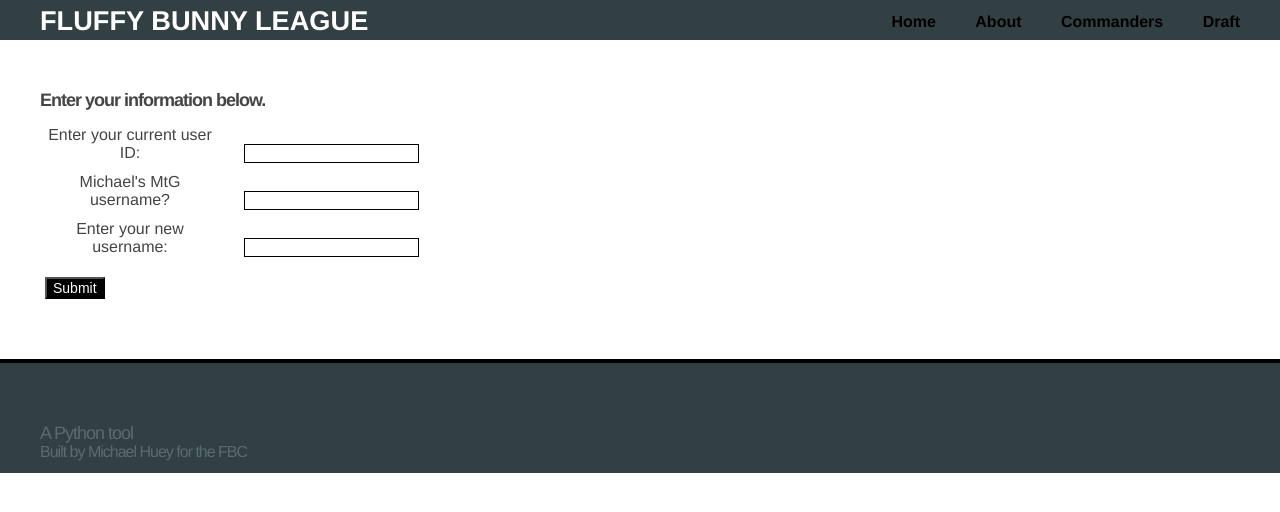
After one commit to huey2117/mtg_league_flask, a Flask app: page /users in a window 1280 px wide. The commit adds this page. Shown: the top 512 px of the page. Run offline with Flask 2, Linux system fonts and the light colour scheme.

Commit message:
upgraded to postgres and added username update functionality as well as user registration functionality

```diff
--- a/app.py
+++ b/app.py
@@ -1,11 +1,13 @@
 import json
 from flask import Flask, request, jsonify, render_template, redirect, url_for, flash
-from service import CommanderService, DraftingService
-from models import Schema
+from service import CommanderService, DraftingService, UserService
+# from models import Schema
+from pgmodels import Schema
 
 app = Flask(__name__)
 
 """
+Need to take a second look at this portion
 @app.after_request
 def add_headers(response):
     response.headers['Access-Control-Allow-Origin'] = '*'
@@ -68,6 +70,53 @@ def create_commanders():
         return render_template('createcomm.html')
 
 
+@app.route("/users", methods=["GET","POST"])
+def users():
+    if request.method == 'POST':
+        uid = request.form['user-id']
+        sec = request.form['security']
+        usn = request.form['username']
+
+        if sec == 'juggernaut2117':
+            params = (usn, int(uid))
+            do_update = UserService().update_username(params)
+            if do_update:
+                new_usn_msg = f'Username successfully updated to {usn}'
+            else:
+                new_usn_msg = "Unable to update username at this time, please contact the admin. "
+            return render_template('users.html', message=new_usn_msg)
+        else:
+            return render_template('users.html', message="Security check failed")
+    else:
+        return render_template('users.html')
+
+@app.route("/register", methods=["GET","POST"])
+def register():
+    lnames = ['Huey','Lovin','Strzegowski']
+    if request.method == 'POST':
+        """
+        Not currently in use for this iteration
+        fname = request.form['fname']
+        email = request.form['email']
+        """
+        lname = request.form['lname']
+        usn = request.form['username']
+        sec = request.form['security']
+
+        if sec == 'juggernaut2117' and lname in lnames:
+            do_ins = UserService().create(usn)
+            if do_ins:
+                usn_msg = f'User successfully created! '
+            else:
+                usn_msg = f'User creation failed. Contact the admin. '
+            return render_template('registration.html', message=usn_msg)
+        else:
+            return render_template('registration.html', message="Security check failed")
+    else:
+        return render_template('registration.html')
+
+
 if __name__ == "__main__":
+    print("Schema should run now")
     Schema()
-    app.run()
+    app.run(debug=True)
--- a/static/css/style.css
+++ b/static/css/style.css
@@ -66,13 +66,12 @@ div.draft {
 
 .commander-return {
     font-size: 24px;
+    margin: 20px 0;
 }
 
 h2 {
-  font-size: 3em;
-  margin-top: 40px;
-  text-align: center;
-  letter-spacing: -2px;
+  font-size: 18px;
+  letter-spacing: -1px;
 }
 
 h3 {
@@ -104,19 +103,54 @@ form {
     display: flex;
 }
 
-form input[type="test"] {
-    margin: 10px 0 30px;
+form input[type="text"] {
+    margin: 10px 0 10px;
     box-sizing: border-box;
     border: 1px solid black;
 }
 
 form input[type="submit"] {
-    margin: 10px 5px 30px;
+    margin: 10px 5px 10px;
     box-sizing: border-box;
     background-color: black;
     color: white;
     font-size: 14px;
 }
+
+label {
+    margin-right: 20px;
+    display: inline-block;
+    width: 180px;
+    text-align: center;
+}
+
+.user-form {
+    display: flex;
+    flex-direction: column;
+    box-sizing: border-box;
+    justify-content: space-between;
+    -ms-box-sizing: border-box;
+    -moz-box-sizing: border-box;
+    -webkit-box-sizing: border-box;
+    box-sizing: border-box;
+}
+
+.user-registration {
+    display: flex;
+    flex-direction: column;
+    box-sizing: border-box;
+    justify-content: space-between;
+    -ms-box-sizing: border-box;
+    -moz-box-sizing: border-box;
+    -webkit-box-sizing: border-box;
+    box-sizing: border-box;
+}
+
+.input-uid {}
+
+.input-security {}
+
+.input-username {}
 
 footer {
   background-color: #323f43;
--- a/templates/draft.html
+++ b/templates/draft.html
@@ -11,7 +11,7 @@
             <h1>Drafting Tool</h1>
             <a class="draft-instructions">Enter your username below.</a>
             <form action="/draft" method="post">
-                <input type="test" name="username" />
+                <input type="text" name="username" />
                 <input type="submit" />
             </form>
             <div class="commander-return">
--- /dev/null
+++ b/templates/users.html
@@ -0,0 +1,37 @@
+<!DOCTYPE html>
+<html lang="en">
+<head>
+    <meta charset="UTF-8">
+    <title>Home of the Fluffy Bunny League</title>
+</head>
+<body>
+    {% extends "layout.html" %}
+    {% block content %}
+        <div class="users">
+            <h2>Enter your information below.</h2>
+            <form class="user-form" action="/users" method="post">
+                <div class="input-uid">
+                    <label for="user-id"> Enter your current user ID: </label>
+                    <input type="text" name="user-id" id="user-id" style="width:175px" required/>
+                </div>
+                <div class="input-security">
+                    <label for="security"> Michael's MtG username? </label>
+                    <input type="text" name="security" id="security" style="width:175px" required/>
+                </div>
+                <div class="input-username">
+                    <label for="username"> Enter your new username: </label>
+                    <input type="text" name="username" id="username" style="width:175px" required/>
+                </div>
+                <div class="users-submit">
+                    <input type="submit" />
+                </div>
+            </form>
+            <div class="user-return">
+                <strong>
+                    {{ message }}
+                </strong>
+            </div>
+        </div>
+    {% endblock %}
+</body>
+</html>
```
Also changed, not shown: pgmodels.py (+76 -44 lines), service.py (+13 -1 lines), templates/registration.html (added, +37 -0 lines).
